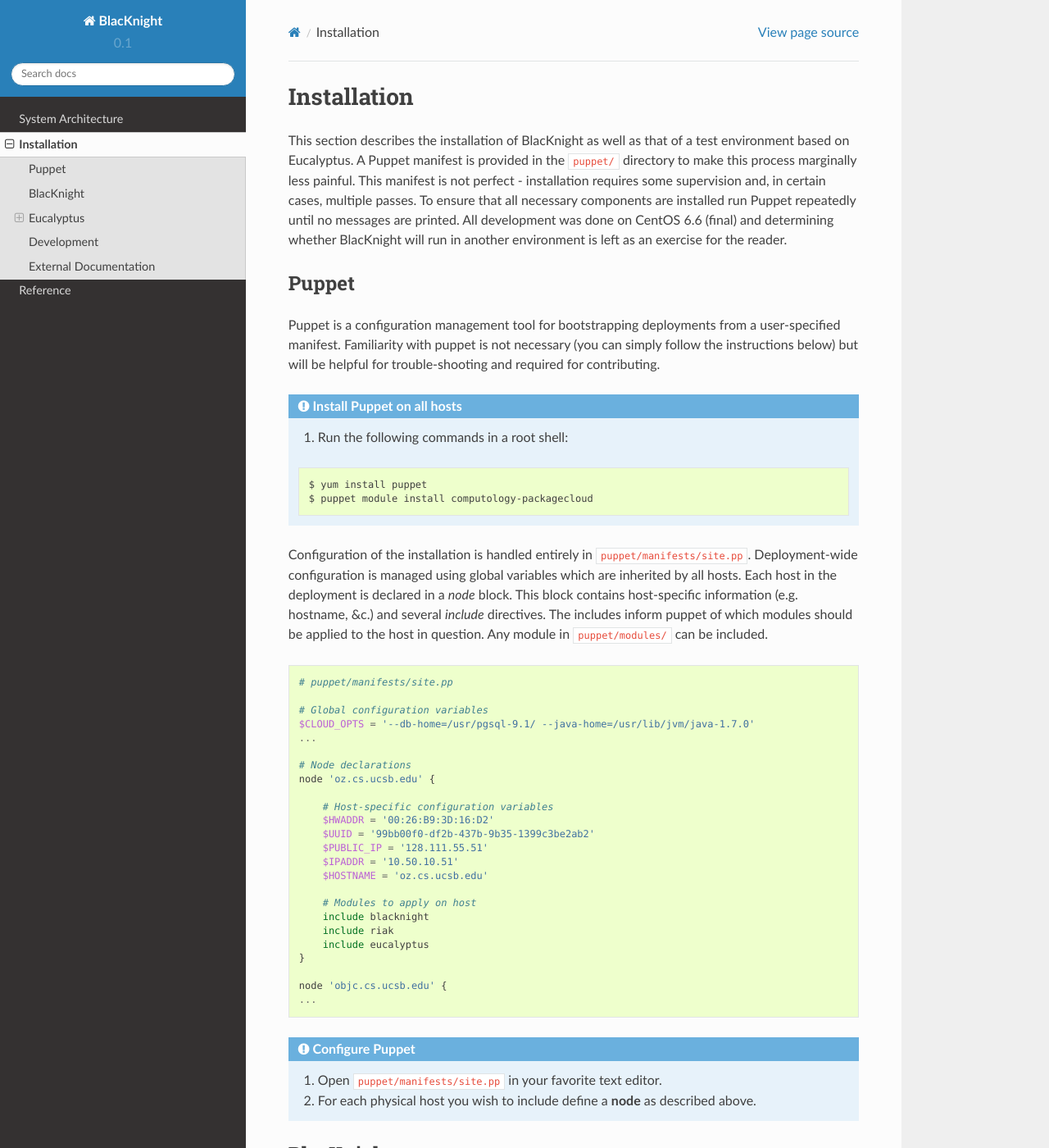
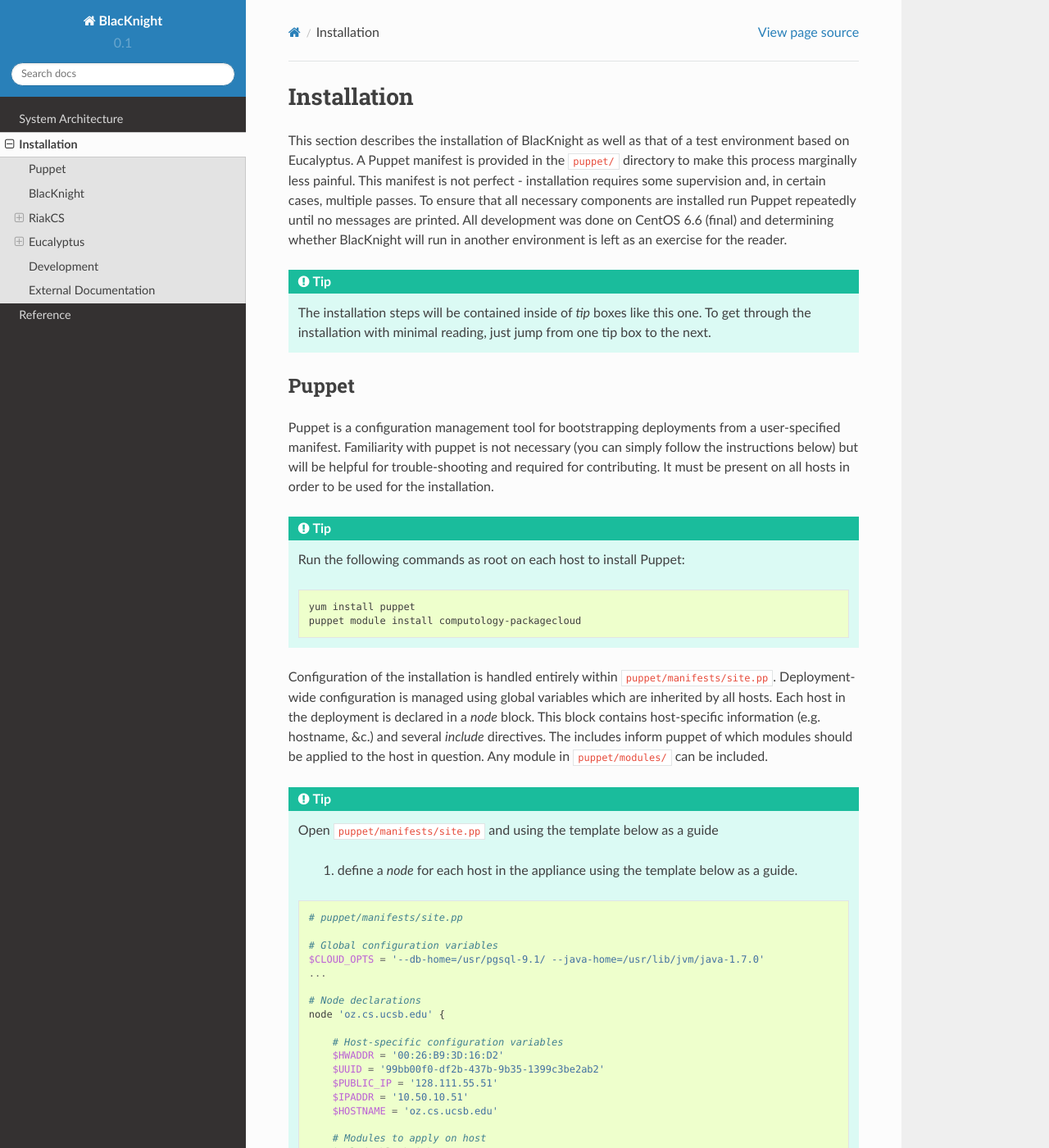
Before and after one commit to dkudrow/BlacKnight, a Sphinx documentation site: the page built from doc/install.rst, in a window 1280 px wide and 1400 px high. Shown: the whole window at 82% size. Built offline with Sphinx 7.4.7 and the Read the Docs theme 2.0.0, drawn with Linux system fonts in a browser that asks for light colours; some of the changed text lies outside the part shown.

Commit message:
more docs

```diff
--- a/doc/install.rst
+++ b/doc/install.rst
@@ -3,54 +3,61 @@
 
 This section describes the installation of BlacKnight as well as that of a test environment based on Eucalyptus. A Puppet manifest is provided in the ``puppet/`` directory to make this process marginally less painful. This manifest is not perfect - installation requires some supervision and, in certain cases, multiple passes. To ensure that all necessary components are installed run Puppet repeatedly until no messages are printed. All development was done on CentOS 6.6 (final) and determining whether BlacKnight will run in another environment is left as an exercise for the reader.
 
+.. tip::
+
+    The installation steps will be contained inside of *tip* boxes like this one. To get through the installation with minimal reading, just jump from one tip box to the next.
+
 
 Puppet
 ------
 
-Puppet is a configuration management tool for bootstrapping deployments from a user-specified manifest. Familiarity with puppet is not necessary (you can simply follow the instructions below) but will be helpful for trouble-shooting and required for contributing.
+Puppet is a configuration management tool for bootstrapping deployments from a user-specified manifest. Familiarity with puppet is not necessary (you can simply follow the instructions below) but will be helpful for trouble-shooting and required for contributing. It must be present on all hosts in order to be used for the installation.
 
-.. admonition:: Install Puppet on all hosts
+.. tip::
 
-    #. Run the following commands in a root shell:
+    Run the following commands as root on each host to install Puppet:
 
     .. code-block:: shell
 
-        $ yum install puppet
-        $ puppet module install computology-packagecloud
+        yum install puppet
+        puppet module install computology-packagecloud
 
-Configuration of the installation is handled entirely in ``puppet/manifests/site.pp``. Deployment-wide configuration is managed using global variables which are inherited by all hosts. Each host in the deployment is declared in a *node* block. This block contains host-specific information (e.g. hostname, &c.) and several *include* directives. The includes inform puppet of which modules should be applied to the host in question. Any module in ``puppet/modules/`` can be included.
 
-.. code-block:: ruby
 
-    # puppet/manifests/site.pp
+Configuration of the installation is handled entirely within ``puppet/manifests/site.pp``. Deployment-wide configuration is managed using global variables which are inherited by all hosts. Each host in the deployment is declared in a *node* block. This block contains host-specific information (e.g. hostname, &c.) and several *include* directives. The includes inform puppet of which modules should be applied to the host in question. Any module in ``puppet/modules/`` can be included.
 
-    # Global configuration variables
-    $CLOUD_OPTS = '--db-home=/usr/pgsql-9.1/ --java-home=/usr/lib/jvm/java-1.7.0'
-    ...
+.. tip::
 
-    # Node declarations
-    node 'oz.cs.ucsb.edu' {
+    Open ``puppet/manifests/site.pp`` and using the template below as a guide
 
-        # Host-specific configuration variables
-        $HWADDR = '00:26:B9:3D:16:D2'
-        $UUID = '99bb00f0-df2b-437b-9b35-1399c3be2ab2'
-        $PUBLIC_IP = '128.111.55.51'
-        $IPADDR = '10.50.10.51'
-        $HOSTNAME = 'oz.cs.ucsb.edu'
+        1. define a *node* for each host in the appliance using the template below as a guide.
 
-        # Modules to apply on host
-        include blacknight
-        include riak
-        include eucalyptus
-    }
+    .. code-block:: ruby
 
-    node 'objc.cs.ucsb.edu' {
-    ...
-.. admonition:: Configure Puppet
+        # puppet/manifests/site.pp
 
-    #. Open ``puppet/manifests/site.pp`` in your favorite text editor.
+        # Global configuration variables
+        $CLOUD_OPTS = '--db-home=/usr/pgsql-9.1/ --java-home=/usr/lib/jvm/java-1.7.0'
+        ...
 
-    #. For each physical host you wish to include define a **node** as described above.
+        # Node declarations
+        node 'oz.cs.ucsb.edu' {
+
+            # Host-specific configuration variables
+            $HWADDR = '00:26:B9:3D:16:D2'
+            $UUID = '99bb00f0-df2b-437b-9b35-1399c3be2ab2'
+            $PUBLIC_IP = '128.111.55.51'
+            $IPADDR = '10.50.10.51'
+            $HOSTNAME = 'oz.cs.ucsb.edu'
+
+            # Modules to apply on host
+            include blacknight
+            include riak
+            include eucalyptus
+        }
+
+        node 'objc.cs.ucsb.edu' {
+        ...
 
 
 BlacKnight
@@ -58,15 +65,15 @@
 
 Installing BlacKnight via Puppet is straightforward and requires no manual configuration. BlacKnight itself is distributed as a Python package that can be installed with pip. For convenience, we use the ZooKeeper RPM packaged by Cloudera.
 
-.. admonition:: Installing BlacKnight
+.. tip::
 
-    In ``puppet/manifests/site.pp``, add the line
+    In ``site.pp``, add the line
 
     .. code-block:: ruby
 
         include blacknight
 
-    to each host's node definition.
+    to each node on which BlacKnight should be installed. Apply the manifest by running the following commands as root.
 
     .. code-block:: shell
 
@@ -75,12 +82,82 @@
         ./run_puppet
 
 
+RiakCS
+------
+
+.. warning::
+
+    In the following line of ``/etc/riak/advanced.config``,
+
+    .. code-block:: erlang
+
+          {add_paths, ["/usr/lib64/riak-cs/lib/riak_cs-2.0.1/ebin"]},
+
+    the version string (*2.0.1* above) must match the installed verson of RiakCS or Riak will not start!
+
+
+Starting
+^^^^^^^^
+
+.. code-block:: shell
+
+    # execute the following commands as root on the first host
+    riak start
+    stanchion start
+    riak-cs start
+
+.. code-block:: shell
+
+    # execute the following commands as root on the remaining hosts
+    riak start
+    riak-cs start
+    riak-admin cluster join <nodename_of_first_node>
+    riak-admin plan
+    riak-admin comit
+
+
 Eucalyptus
 ----------
 
 
-RiakCS
-^^^^^^
+Starting
+^^^^^^^^
+
+1. Start primary head components
+
+.. code-block:: shell
+
+    # execute the following commands as root on first host
+    rm -rf /var/lib/eucalyptus/db/
+    euca_conf --initialize
+    service eucalyptus-cloud start
+    # wait until CLC is up (check /var/log/eucalyptus/cloud-output.log)
+    service eucalyptus-cc start
+
+2. Start secondary head components
+
+.. code-block:: shell
+
+    # execute the following command as root on second host
+    rm -rf /var/lib/eucalyptus/db/
+    service eucalyptus-cloud start
+    # wait until CLC is up (check /var/log/eucalyptus/cloud-output.log)
+    service eucalyptus-cc start
+
+3. Register the secondary head
+
+.. code-block:: shell
+
+    # execute the following commands as root on first host
+    # <public_ip> and <hostname> refer to the secondary head
+    euca_conf --register-cloud -P eucalyptus -H <public_ip> -C <hostname>-clc
+
+4. Register the Eucalyptus APIs
+
+.. code-block:: shell
+
+    # on both the primary and the secondary
+    euca_conf --register-service -T user-api -H <public_ip> -N <host>-api
 
 
 Development
```
Also changed, not shown: 2 other files.
